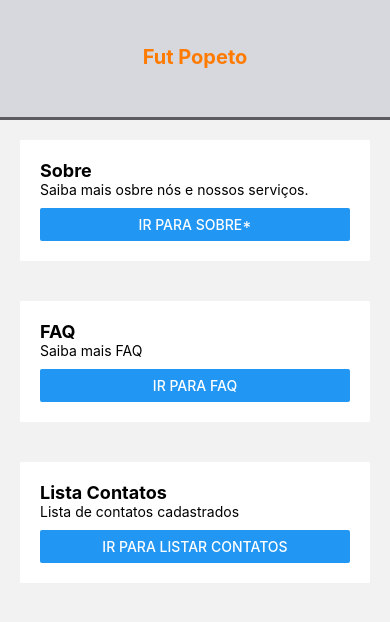
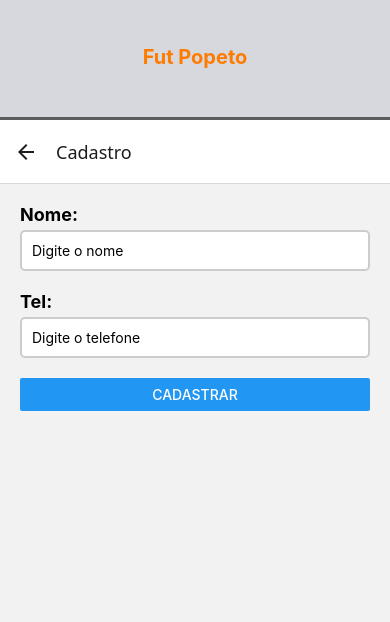
Before and after one commit to Mercesz/mobile-web, a React Native app in the folder meuapp/: screen /Cadastro in a window 390 px wide. Shown: the top 622 px of the page. Built offline with nearby package versions, Linux system fonts and the light colour scheme.

Commit message:
feat: Criando um formulario de cadastro

```diff
--- a/meuapp/MainNavigator.js
+++ b/meuapp/MainNavigator.js
@@ -6,6 +6,7 @@ import Sobre from './src/Telas/Sobre'
 import FAQ from './src/Telas/FAQ'
 import ListaContatos from './src/Telas/ListaContatos';
 import ListaPerguntas from './src/Telas/ListaPerguntas';
+import Cadastro from './src/Telas/Cadastro';
 
 const Stack = createNativeStackNavigator();
 
@@ -18,6 +19,7 @@ export default function MainNavigator() {
                 <Stack.Screen name="FAQ" component={FAQ} />
                 <Stack.Screen name="ListaContatos" component={ListaContatos} />
                 <Stack.Screen name="ListaPerguntas" component={ListaPerguntas} />
+                <Stack.Screen name="Cadastro" component={Cadastro} />
             </Stack.Navigator>
         </NavigationContainer>
     )
--- /dev/null
+++ b/meuapp/src/Telas/Cadastro.js
@@ -0,0 +1,63 @@
+import { useState } from 'react'
+import { Alert, Button, Text, TextInput, View, StyleSheet } from 'react-native'
+import axios from 'axios'
+
+export default function Cadastro() {
+    const [nome, setNome] = useState('')
+    const [tel, setTel] = useState('')
+
+    const enviarContato = async () => {
+        if (!nome || !tel) {
+            Alert.alert("Erro", "por favor, preencha todos os campos")
+            return false
+        }
+
+        const novoContato = { nome, telefone }
+        axios
+            .post(`http://localhost:3000/contatos`, novoContato)
+
+    }
+
+    return (
+        <View style={estilos.container}>
+            <Text style={estilos.label}>Nome: </Text>
+
+            <TextInput
+                placeholder='Digite o nome'
+                style={estilos.input}
+                value={nome}
+                onChange={setNome}
+            />
+
+            <Text style={estilos.label}>Tel: </Text>
+
+            <TextInput
+                placeholder='Digite o telefone'
+                style={estilos.input}
+                value={tel}
+                onChange={setTel}
+            />
+
+            <Button title='Cadastrar' onPress={enviarContato} />
+        </View>
+    )
+}
+
+const estilos = StyleSheet.create({
+    container: {
+        padding: 20,
+    },
+    label: {
+        fontSize: 18,
+        marginBottom: 5,
+        fontWeight: "bold"
+    },
+    input: {
+        borderWidth: 2,
+        borderColor: "#ccc",
+        padding: 10,
+        marginBottom: 20,
+        borderRadius: 5,
+        backgroundColor: "#FFF",
+    }
+})
--- a/meuapp/src/Telas/Home.js
+++ b/meuapp/src/Telas/Home.js
@@ -35,6 +35,15 @@ export default function Home() {
                 }
             />
 
+            <Card
+                title="Cadastro"
+                content="Cadastrar Lista"
+                textButton="Cadastro"
+                onPress={
+                    () => navigation.navigate('Cadastro')
+                }
+            />
+
         </View>
     )
 }
--- a/meuapp/src/Telas/ListaContatos.js
+++ b/meuapp/src/Telas/ListaContatos.js
@@ -8,7 +8,7 @@ export default function ListaContatos() {
     // Função para buscar contatos do servidor
     const listaContatos = () => {
         axios
-            .get("http://192.168.3.15:3000/contatos")
+            .get("http://10.0.2.2:3000/contatos")
             .then((resposta) => {
                 setContatos(resposta.data)
             })
@@ -20,7 +20,7 @@ export default function ListaContatos() {
     //  Função para excluir um contato
     const deleteContato = (id) => {
         axios
-            .delete(`http://192.168.3.15:3000/contatos/${id}`)
+            .delete(`http://10.0.2.2:3000/contatos/${id}`)
             .then(() => {
                 //Atualizar lista de contato
                 setContatos(contatos.filter((contato) => contato.id !== id))
--- a/meuapp/src/Telas/ListaPerguntas.js
+++ b/meuapp/src/Telas/ListaPerguntas.js
@@ -9,7 +9,7 @@ export default function ListaPerguntas() {
 
   const listaFaq = () => {
     axios
-      .get("http://192.168.3.15:3000/faq")
+      .get("http://10.0.2.2:3000/faq")
       .then((res) => {
         setFaq(res.data)
       })
```
Also changed, not shown: 1 other file (tests, documents, lock files or other folders).
